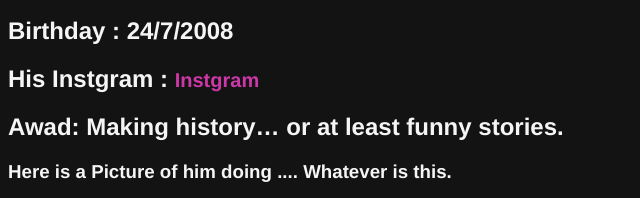
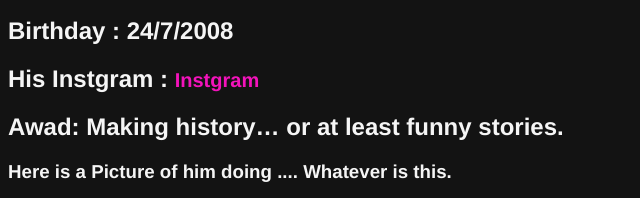
Before and after one commit to Yaso-oss/Awadpedia, a plain HTML site: page index.html in a window 1280 px wide. Shown: the part 204-402 px from the top of the page, 0-640 px from the left. Drawn offline with Linux system fonts and the light colour scheme.

Commit message:
Update style.css

```diff
--- a/style.css
+++ b/style.css
@@ -29,7 +29,7 @@
     font-family: 'Lucida Sans', 'Lucida Sans Regular', 'Lucida Grande', 'Lucida Sans Unicode', Geneva, Verdana, sans-serif;
 }
 .instgram {
-    color: rgb(204, 56, 167);
+    color: #f313bb;
     text-decoration: none;
     font-size: 20px;
 }
```
